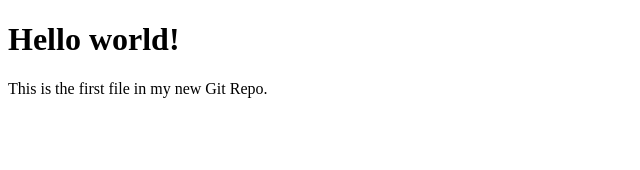
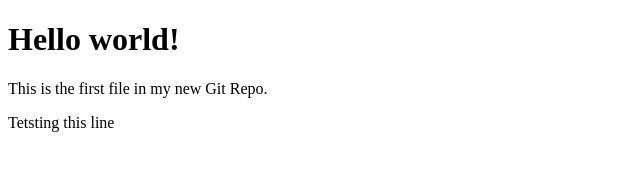
Before and after one commit to highsolution20/monday_project, a plain HTML site: page index.html in a window 1280 px wide. Shown: the whole page, without its empty margins (0-640 px from the left). Drawn offline with Linux system fonts and the light colour scheme.

Commit message:
Update index.html

```diff
--- a/index.html
+++ b/index.html
@@ -7,6 +7,7 @@
 
 <h1>Hello world!</h1>
 <p>This is the first file in my new Git Repo.</p>
+  <p>Tetsting this line</p>
 
 </body>
 </html>
```
